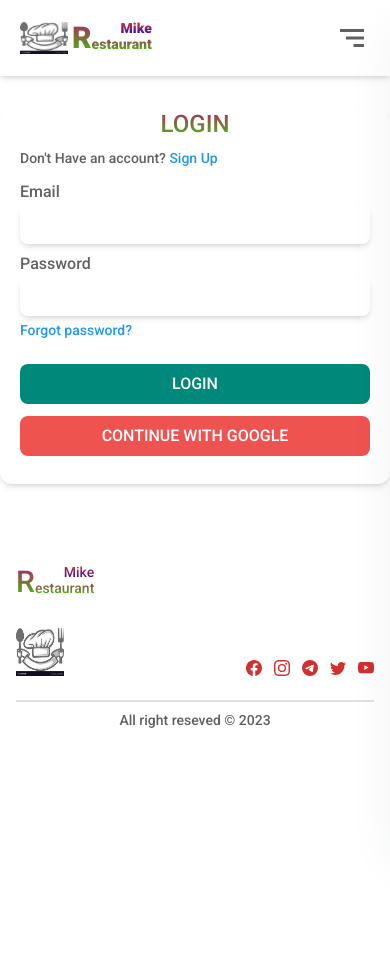
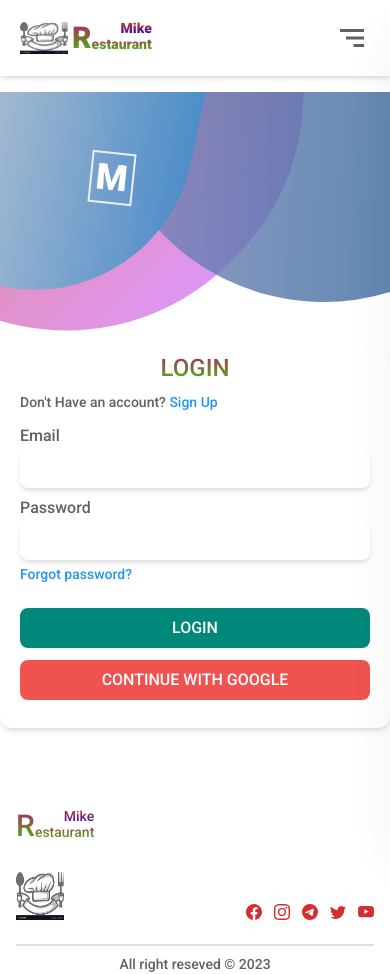
Before and after one commit to darazuiscaptain/mikerestaurant, a React (Vite) app in the folder client/: page /sign_up_in in a window 390 px wide. Before the commit the page ends 844 px from the top, so only its background shows below. Built offline with nearby package versions, Linux system fonts and the light colour scheme; no server answers; a web font is replaced by a local one.

Commit message:
add illustrations

```diff
--- a/client/src/pages/Sign_up_in.jsx
+++ b/client/src/pages/Sign_up_in.jsx
@@ -52,7 +52,7 @@ function Sign_up_in() {
             // Handle specific error codes
             if (error.response.status === 409) {
               dispatch(signInFailure(error.response.data))
-            }else if (error.response.status === 400) {
+            } else if (error.response.status === 400) {
               dispatch(signInFailure(error.response.data.errors[0].message))
             } else {
               dispatch(signInFailure(error.response.data.message))
@@ -91,7 +91,16 @@ function Sign_up_in() {
   }
 
   return (
-    <section className='flex flex-col justify-center gap-5 w-full max-w-[500px] mx-auto mt-8'>
+    <section className='flex flex-col justify-center gap-5 w-full max-w-[500px] mx-auto mt-0'>
+      <div className='flex sm:hidden overflow-hidden h-[15rem] relative'>
+        <div
+          className='h-[520px] w-[320px] rounded-full bg-gradient-to-r from-[rgb(208,214,216)] to-[#4b8ec9] z-30 opacity-95 absolute -top-[320px] -left-[105px] rotate-12' />
+        <div
+          className='h-[470px] w-[460px] rounded-full bg-gradient-to-r from-[#e4541b] to-[#d069ef] z-10 opacity-70 absolute -top-[230px] -left-[160px] rotate-45' />
+        <div
+          className='h-[500px] w-[450px] rounded-full bg-gradient-to-r from-[#8289bc] to-[#165b8f] z-20 opacity-80 absolute -top-[290px] left-[100px] rotate-3' />
+        <span className='text-4xl font-bold absolute top-[60px] left-[90px] border-2 rotate-6 p-1 z-40 text-white'>M</span>
+      </div>
       <Card className='flex flex-col justify-between px-5 sm:px-12'>
         <div className='flex flex-col gap-2'>
           <h1 className='text_gradient_p uppercase text-2xl text-center'>
@@ -134,7 +143,7 @@ function Sign_up_in() {
                 type="password"
                 name='password'
                 value={password}
-                minLength= {6}
+                minLength={6}
                 className='hover:outline-none  p-2 shadow-md rounded-lg' required
                 onChange={handleChange} />
             </div>
```
